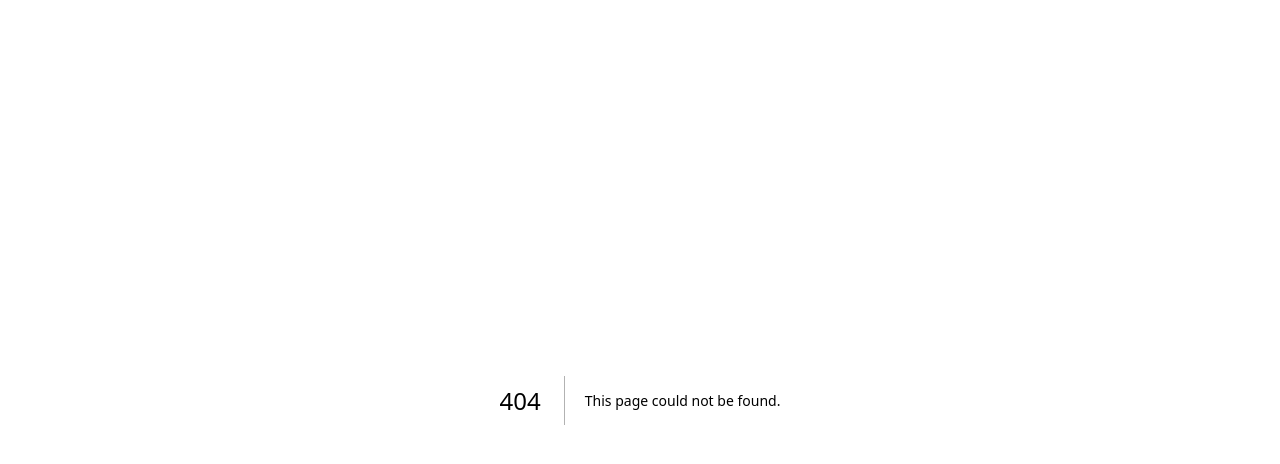
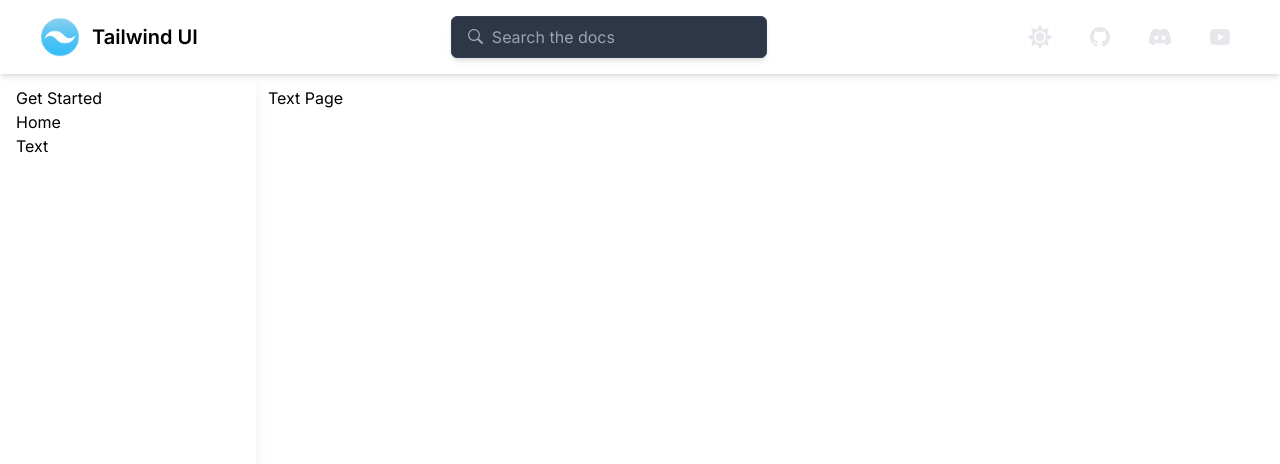
Before and after one commit to Antholem/Tailwind-UI, a Next.js app: page /views/components/text in a window 1280 px wide. Before the commit this address had no page. Shown: the top 464 px of the page. Built offline with nearby package versions, Linux system fonts and the light colour scheme.

Commit message:
Dynamic Route

```diff
--- a/src/app/layout.tsx
+++ b/src/app/layout.tsx
@@ -3,6 +3,7 @@ import { ReactNode } from 'react';
 import useDarkModeStore from './_store/theme-store';
 import './globals.css'
 import { Inter } from 'next/font/google'
+import { Navigation } from './views';
 
 const inter = Inter({ subsets: ['latin'] })
 
@@ -19,7 +20,9 @@ export default function RootLayout({
         <title>Tailwind UI</title>
       </head>
       <body className={`${inter.className} bg-white ${darkMode && 'dark-mode'}`}>
-        {children}
+        <Navigation>
+          {children}
+        </Navigation>
       </body>
     </html>
   )
--- a/src/app/page.tsx
+++ b/src/app/page.tsx
@@ -2,15 +2,14 @@
 import React from 'react';
 import useDarkModeStore from '@/app/_store/theme-store';
 import { Navigation } from '@/app/views';
+import Content from './views/components/content';
 
 const Page = () => {
   const { darkMode } = useDarkModeStore();
 
   return (
     <div className={` ${darkMode && 'dark-mode'}`}>
-      <Navigation>
-        Content
-      </Navigation>
+      <Content />
     </div>
   );
 };
--- a/src/app/views/[componentId]/contact/index.tsx
+++ /dev/null
@@ -1,9 +0,0 @@
-import React from 'react'
-
-const Contact = () => {
-  return (
-    <div>Contact</div>
-  )
-}
-
-export default Contact
--- /dev/null
+++ b/src/app/views/components/content/index.tsx
@@ -0,0 +1,14 @@
+  import React from 'react'
+  import Home from '../home/page'
+  import Text from '../text/page'
+
+  const Content = () => {
+
+    return (
+      <div>
+        render home or text depends on the selected page
+      </div>
+    )
+  }
+
+  export default Content
--- /dev/null
+++ b/src/app/views/components/home/page.tsx
@@ -0,0 +1,11 @@
+import React from 'react'
+
+const Home = () => {
+    return (
+        <div>
+            Home Page
+        </div>
+    )
+}
+
+export default Home
--- a/src/app/views/[componentId]/text/index.tsx
+++ b/src/app/views/components/text/page.tsx
@@ -2,7 +2,9 @@ import React from 'react'
 
 const Text = () => {
   return (
-    <div>Text</div>
+    <div>
+      Text Page
+    </div>
   )
 }
 
--- a/src/app/views/navigation/index.tsx
+++ b/src/app/views/navigation/index.tsx
@@ -121,7 +121,15 @@ const Navigation: FC<NavProps> = ({ children }) => {
                             </div>
                         </div>
                         <div>
-                            <Link href="/text" />
+                            Get Started
+                            <br />
+                            <Link href='/'>
+                                Home
+                            </Link>
+                            <br />
+                            <Link href='/views/components/text'>
+                                Text
+                            </Link>
                         </div>
                     </div>
                 </div>
```
